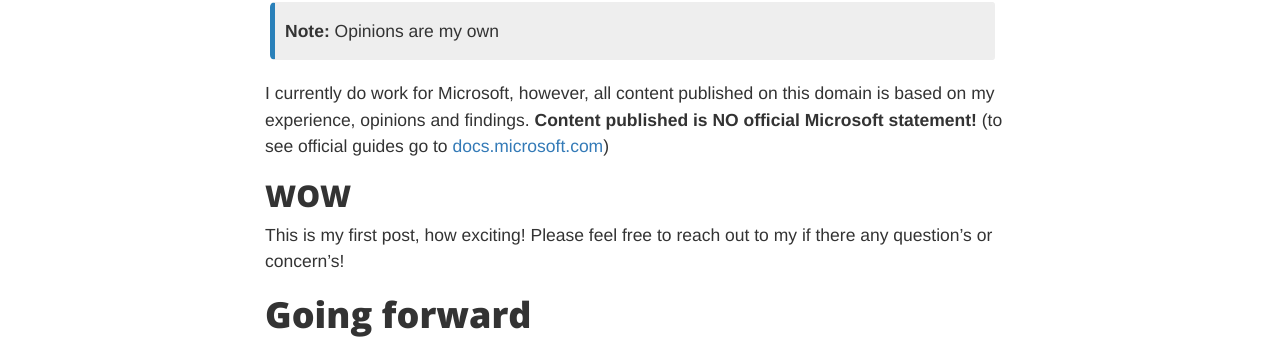
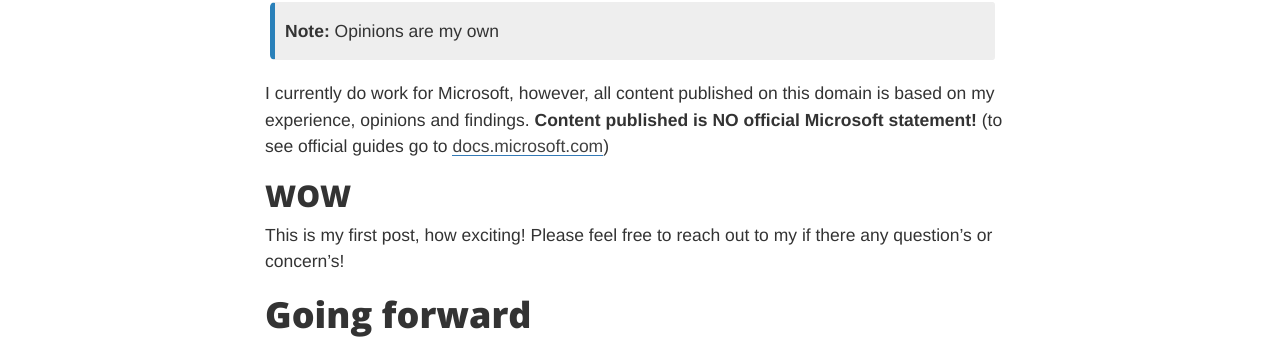
Before and after one commit to MarkWarneke/markwarneke.github.io, a Jekyll site: the page built from _posts/2019-07-26-hello-world.md, in a window 1280 px wide and 1400 px high, scrolled down 209 px. Shown: the part 422-761 px from the top of the window. Built offline with Jekyll 4.4.1, drawn with Linux system fonts in a browser that asks for light colours; nearby versions of some CDN libraries; comment, search, counter and statistics services are not loaded.

Commit message:
change css of links

```diff
--- a/css/main.css
+++ b/css/main.css
@@ -1134,3 +1134,10 @@ ul ul {
 .floating-header-share-fb {
     background: #005e99;
 }
+
+.blog-post a {
+    color:#404040;
+    text-decoration: none;
+    word-break: break-word;
+    box-shadow: #337ab7 0 -1px 0 inset;
+}
```
